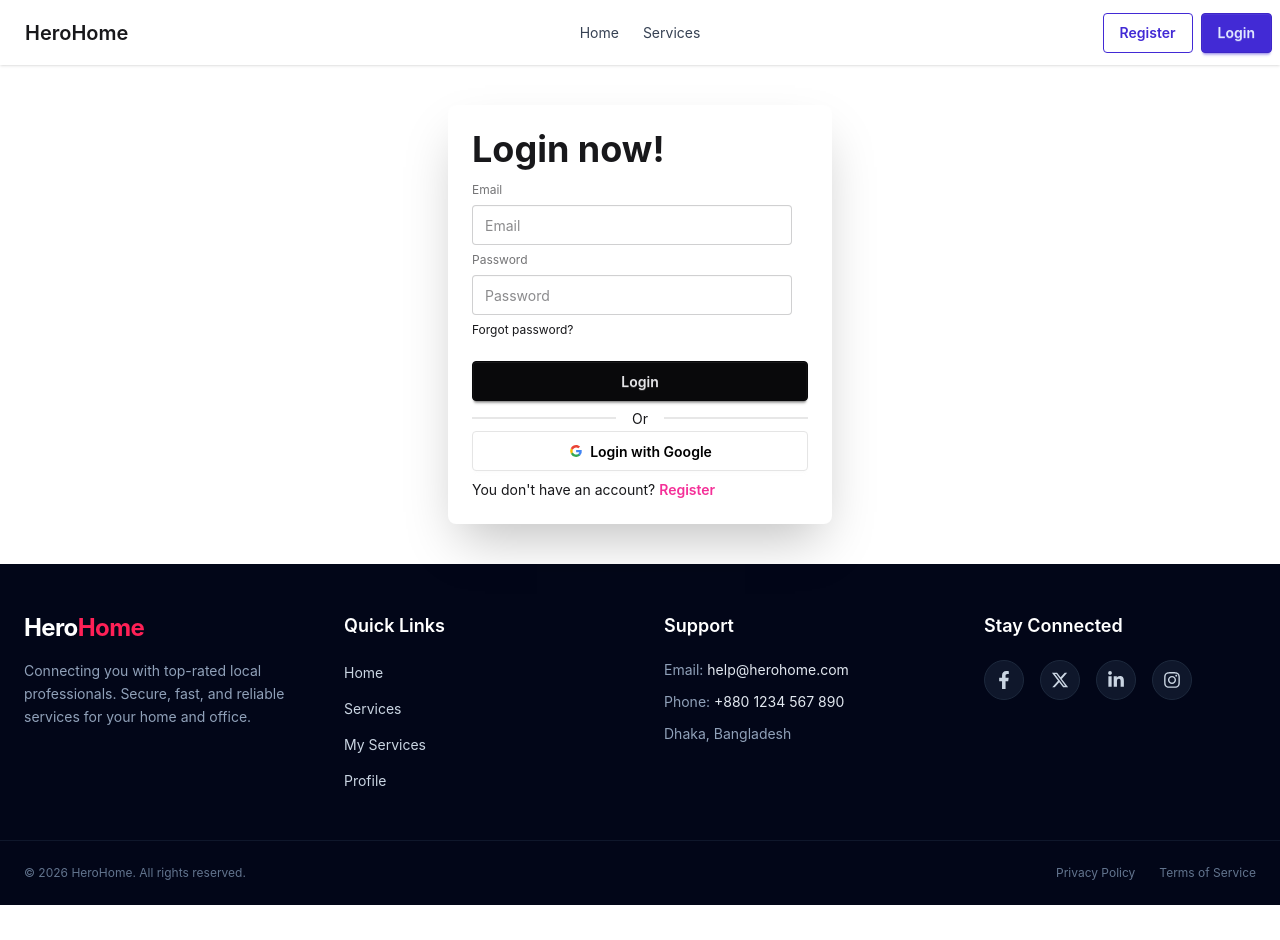
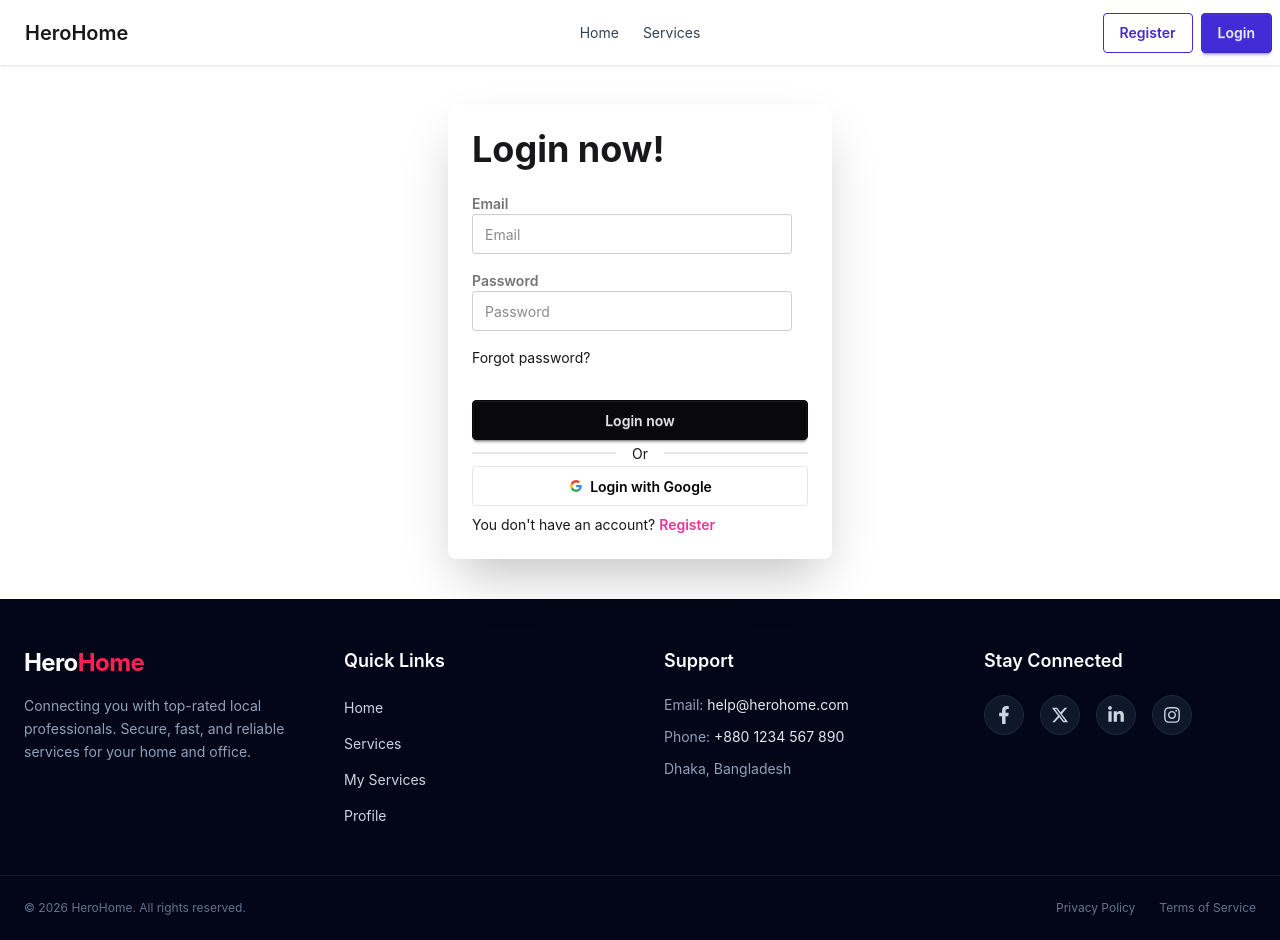
Before and after one commit to mohammademon393/HeroHome-client-A10, a React (Vite) app: page /login in a window 1280 px wide. Before the commit the page ends 905 px from the top, so only its background shows below. Built offline with nearby package versions, Linux system fonts and the light colour scheme; no server answers.

Commit message:
menual login function successfully

```diff
--- a/src/pages/LoginRegister/Login.jsx
+++ b/src/pages/LoginRegister/Login.jsx
@@ -4,7 +4,7 @@ import { AuthContext } from "../../context/AuthContext";
 import Swal from "sweetalert2";
 
 const Login = () => {
-  const googleSignIn = use(AuthContext);
+  const { googleSignIn, signInUser } = use(AuthContext);
   const location = useLocation();
   const navigate = useNavigate();
 
@@ -40,21 +40,76 @@ const Login = () => {
       });
   };
 
+  const handleLogin = (e) => {
+    e.preventDefault();
+    const form = e.target;
+    const email = form.email.value;
+    const password = form.password.value;
+    signInUser(email, password)
+      .then((result) => {
+        const user = result.user;
+        console.log(user);
+        navigate(from, { replace: true });
+        Swal.fire({
+          position: "top-center",
+          icon: "success",
+          title: "Login successful!",
+          showConfirmButton: false,
+          timer: 1500,
+        });
+      })
+      .catch((error) => {
+        console.log(error.message);
+        Swal.fire({
+          position: "top-center",
+          icon: "error",
+          title: "Login failed!",
+          text: "Login failed! Please check your email and password and try again.",
+          showConfirmButton: false,
+          timer: 1500,
+        });
+      });
+  };
 
   return (
     <div className="card my-10 mx-auto bg-base-100 w-full max-w-sm shrink-0 shadow-2xl">
       <div className="card-body">
         <h1 className="text-4xl font-bold">Login now!</h1>
-        <fieldset className="fieldset">
-          <label className="label">Email</label>
-          <input type="email" className="input" placeholder="Email" />
-          <label className="label">Password</label>
-          <input type="password" className="input" placeholder="Password" />
-          <div>
-            <a className="link link-hover">Forgot password?</a>
+        {/* form start */}
+        <form onSubmit={handleLogin}>
+          <div className="flex flex-col gap-4 mt-4">
+            {" "}
+            {/* all fieldset  */}
+            {/* email fields */}
+            <div className="form-control">
+              <label className="label font-semibold">Email</label>
+              <input
+                name="email"
+                type="email"
+                className="input input-bordered"
+                placeholder="Email"
+                required
+              />
+            </div>
+            {/* password field */}
+            <div className="form-control">
+              <label className="label font-semibold">Password</label>
+              <input
+                name="password"
+                type="password"
+                className="input input-bordered"
+                placeholder="Password"
+                required
+              />
+            </div>
+            <div>
+              <a className="link link-hover">Forgot password?</a>
+            </div>
+            <button type="submit" className="btn btn-neutral mt-4 w-full">
+              Login now
+            </button>
           </div>
-          <button className="btn btn-neutral mt-4">Login</button>
-        </fieldset>
+        </form>
 
         <div className="divider my-[-3px]">Or</div>
 
--- a/src/pages/LoginRegister/Register.jsx
+++ b/src/pages/LoginRegister/Register.jsx
@@ -153,7 +153,7 @@ const Register = () => {
           </div>
         </form>
 
-        <div className="divider text-xs">OR</div>
+        <div className="divider text-xs">Or</div>
 
         {/* Google Login */}
         <button
```
